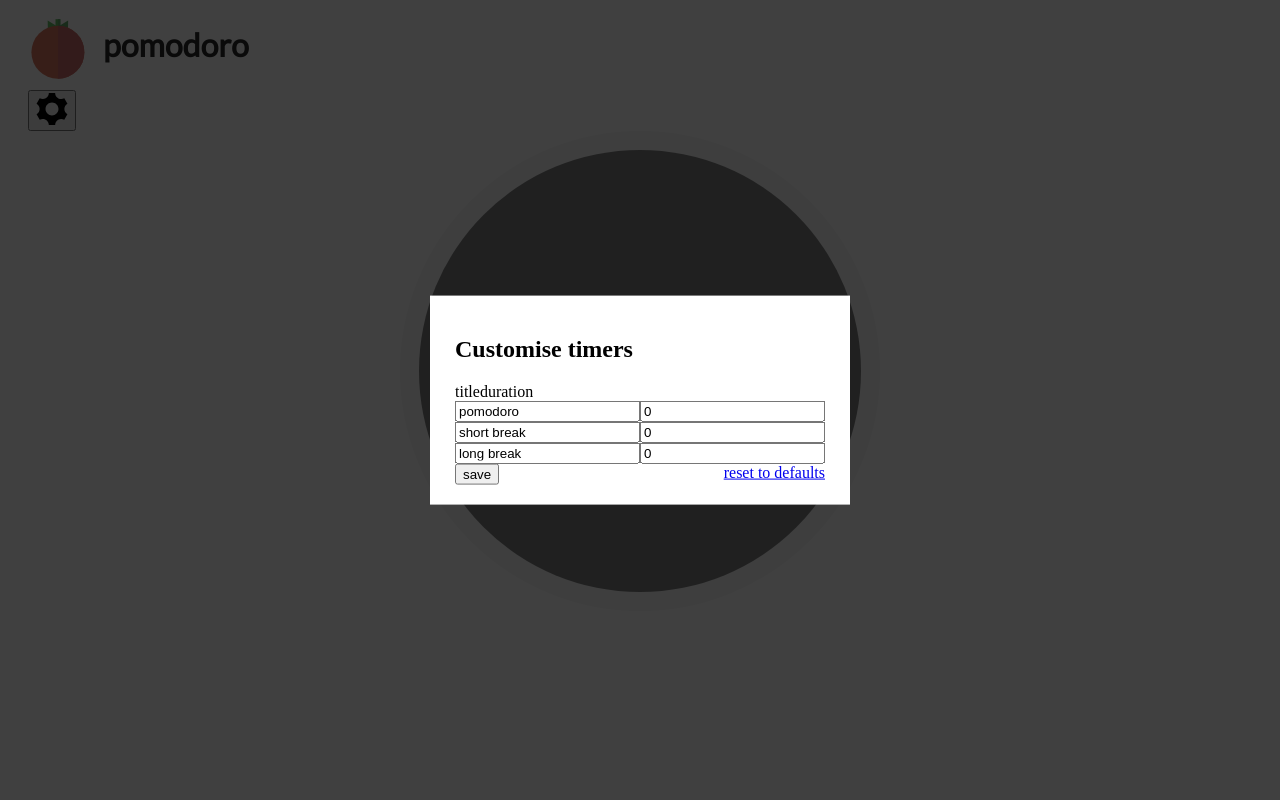
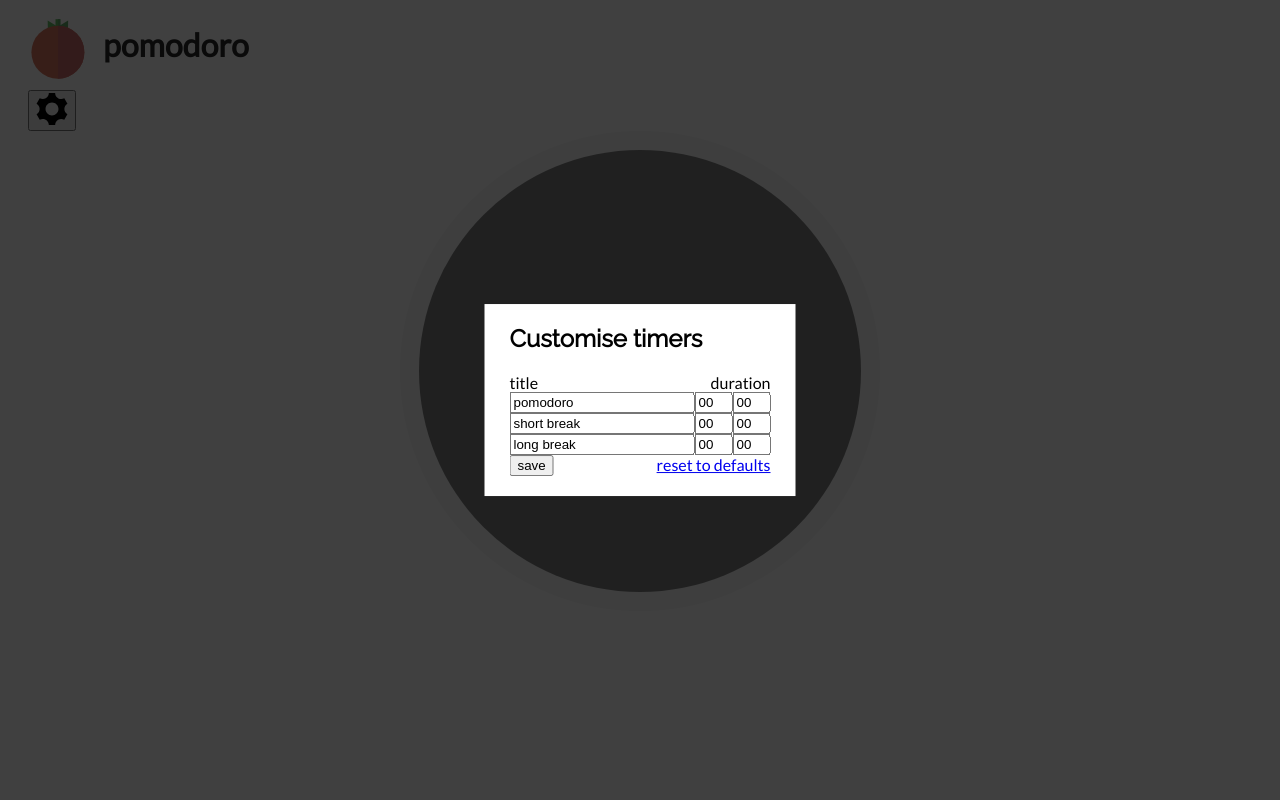
Before and after one commit to neromaki/pomodoro, a Vue app: page / in a window 1280 px wide. Built offline with nearby package versions, Linux system fonts and the light colour scheme.

Commit message:
feat: timer editing, validation and syncing

```diff
--- a/public/index.html
+++ b/public/index.html
@@ -10,6 +10,14 @@
     <title>pomodoro</title>
   </head>
   <body>
+      <style media="screen">
+          html {
+              font-family: Lato, sans-serif;
+          }
+          h1, h2, h3, h4, h5, h6 {
+              font-family: Raleway, serif;
+          }
+      </style>
     <noscript>
       <strong>We're sorry but pomodoro doesn't work properly without JavaScript enabled. Please enable it to continue.</strong>
     </noscript>
--- a/src/components/App.vue
+++ b/src/components/App.vue
@@ -28,7 +28,7 @@
 // import { mapGetters } from 'vuex';
 import 'promise-polyfill/src/polyfill';
 import { mapGetters } from 'vuex';
-import { Telegram } from '../modules/telegram';
+// import { Telegram } from '../modules/telegram';
 import Timer from './Timer.vue';
 import Settings from './Settings.vue';
 
--- a/src/components/Settings.vue
+++ b/src/components/Settings.vue
@@ -7,15 +7,16 @@
                     <label>title</label>
                     <label>duration</label>
                 </div>
-                <div v-for="timer in userDurations">
-                    <input type="text" id="title-pomodoro" v-model="timer.title" />
+                <div class="settings__durations__list" v-for="(timer, key) in userDurations">
+                    <input type="text" id="title" v-model="timer.title" />
                     <div>
-                        <input type="text" id="duration-pomodoro" v-model="timer.duration" />
+                        <input type="number" class="duration--minutes" v-model="timer.minutes" />
+                        <input type="number" class="duration--seconds" v-model="timer.seconds" max="59" @blur="validateSeconds(key)" />
                     </div>
                 </div>
                 <div>
                     <button type="button" name="save-durations" @click="saveUserDurations()">save</button>
-                    <a href="#" @click="resetDurations($event   )">reset to defaults</a>
+                    <a href="#" @click="resetDurations($event)">reset to defaults</a>
                 </div>
             </section>
         </div>
@@ -24,10 +25,8 @@
 </template>
 
 <script>
-// TODO: why the fuck aren't I using vuex
-import Cookie from 'js-cookie';
 import { mapGetters } from 'vuex';
-import { Telegram } from '../modules/telegram';
+// import { Telegram } from '../modules/telegram';
 
 export default {
     computed: {
@@ -43,6 +42,9 @@ export default {
     },
     methods: {
         saveUserDurations() {
+            _.each(this.userDurations, (timer) => {
+                timer.duration = (timer.minutes * 60) + timer.seconds;
+            });
             this.$store.dispatch('USER_DURATIONS_SET', this.userDurations)
                 .then((r) => {
                     this.$store.dispatch('SCHEDULE_CREATE');
@@ -60,7 +62,11 @@ export default {
                     this.$store.dispatch('SCHEDULE_CREATE');
                     this.$store.dispatch('TIMER_INIT');
                     this.$store.dispatch('MODAL_TOGGLE');
-            })
+                });
+        },
+        validateSeconds(key) {
+            console.log(this.userDurations[key].seconds, this.userDurations[key].seconds > 59);
+            this.userDurations[key].seconds = (this.userDurations[key].seconds > 59 ? "59" : this.userDurations[key].seconds);
         },
         toggleModal() {
             this.$store.dispatch('MODAL_TOGGLE');
@@ -68,6 +74,12 @@ export default {
     },
     created() {
         this.userDurations = this.durations;
+        _.each(this.userDurations, (object) => {
+            const minutes = parseInt(object.duration / 60, 10);
+            const seconds = parseInt(object.duration % 60, 10);
+            object.minutes = minutes < 10 ? `0${minutes}` : minutes;
+            object.seconds = seconds < 10 ? `0${seconds}` : seconds;
+        });
     },
     mounted() {},
 };
@@ -90,19 +102,30 @@ export default {
         }
 
         section {
+            h1,
+            h2 {
+                margin-top: 0;
+            }
+
             &.settings__durations {
                 > div {
                     display: flex;
 
-                    &:first-child,
+                    &:nth-child(2),
                     &:last-child {
                         justify-content: space-between;
                     }
 
                     > div {
                         display: flex;
-                        flex-direction: column;
                     }
+                }
+            }
+
+            .settings__durations__list {
+                .duration--minutes,
+                .duration--seconds {
+                    width: 30px;
                 }
             }
         }
--- a/src/components/Timer.vue
+++ b/src/components/Timer.vue
@@ -39,7 +39,7 @@ import Cookie from 'js-cookie';
 export default {
     components: {},
     data() {
-        return {}
+        return {};
     },
     computed: {
         ...mapGetters({
@@ -50,7 +50,6 @@ export default {
         }),
     },
     methods: {
-
         startTimer() {
             this.$store.dispatch('TIMER_START');
         },
@@ -64,7 +63,7 @@ export default {
         },
     },
     created() {
-        if(!Cookie.get('user_durations')) {
+        if (!Cookie.get('user_durations')) {
             this.$store.dispatch('USER_DURATIONS_SET', this.durations);
         }
     },
--- a/src/modules/actions.js
+++ b/src/modules/actions.js
@@ -140,6 +140,7 @@ const actions = {
     },
 
     PLAY_SOUND({ commit }) {
+        // eslint-disable-next-line
         const audio = new Audio(require('../assets/glass-bell.mp3'));
         audio.volume = 0.75;
         audio.play();
--- a/src/modules/mutations.js
+++ b/src/modules/mutations.js
@@ -71,7 +71,7 @@ const mutations = {
         const defaultDurations = {};
         _.each(store.durations, (object, key) => {
             defaultDurations[key] = object;
-            store.durations[key].duration = store.durations[key].default;
+            store.durations[key].duration = (store.durations[key].minutes * 60) + store.durations[key].seconds;
         });
         Cookie.set('user_durations', defaultDurations);
     },
--- a/src/modules/state.js
+++ b/src/modules/state.js
@@ -26,17 +26,20 @@ const state = {
         pomodoro: {
             title: 'pomodoro',
             duration: 0,
-            default: 5,
+            minutes: 0,
+            seconds: 8,
         },
         short_break: {
             title: 'short break',
             duration: 0,
-            default: 10,
+            minutes: 0,
+            seconds: 3,
         },
         long_break: {
             title: 'long break',
             duration: 0,
-            default: 20,
+            minutes: 0,
+            seconds: 5,
         },
     },
     schedule: [],
```
Lines whose indentation alone changed are shown as unchanged.
